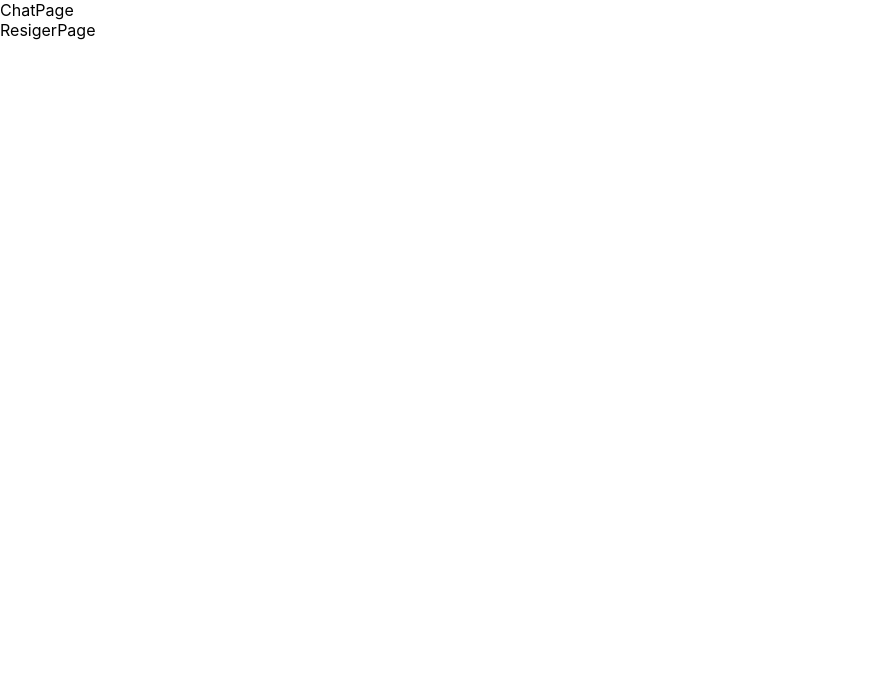
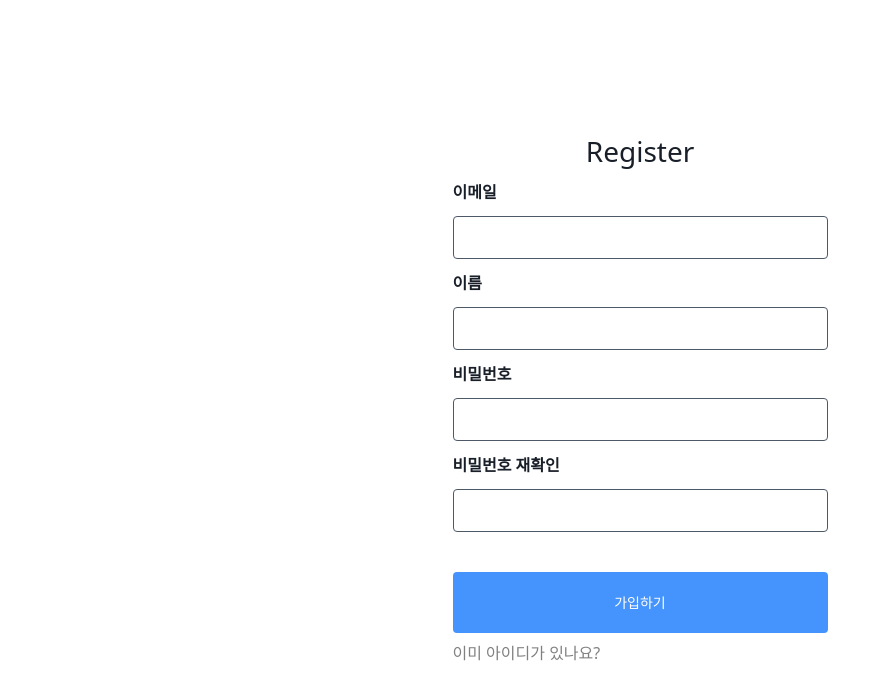
Before and after one commit to meteor-or/chattingapp, a React (Create React App) app: page /register in a window 1280 px wide. Shown: the top 700 px of the page, without its empty margins (0-890 px from the left). Built offline with nearby package versions, Linux system fonts and the light colour scheme.

Commit message:
Feat: register page
회원가입 페이지와 파이어베이스를 연동

```diff
--- a/package.json
+++ b/package.json
@@ -7,10 +7,16 @@
     "@testing-library/react": "^11.1.0",
     "@testing-library/user-event": "^12.1.10",
     "@types/react-router-dom": "^5.3.2",
+    "bootstrap": "^5.1.3",
     "create-react-app": "^4.0.3",
     "firebase": "^9.5.0",
+    "firebase-admin": "^10.0.0",
+    "md5": "^2.3.0",
     "react": "^17.0.2",
+    "react-bootstrap": "^2.0.2",
     "react-dom": "^17.0.2",
+    "react-hook-form": "^7.20.2",
+    "react-icons": "^4.3.1",
     "react-redux": "^7.2.6",
     "react-router-dom": "^6.0.2",
     "react-scripts": "^3.4.4",
--- a/public/index.html
+++ b/public/index.html
@@ -10,7 +10,7 @@
       content="Web site created using create-react-app"
     />
 
-    <title>React App</title>
+    <title>Chatting App</title>
   </head>
   <body>
     <div id="root"></div>
--- a/src/App.js
+++ b/src/App.js
@@ -9,7 +9,6 @@ import RegisterPage from "./components/RegisterPage/RegisterPage";
 function App() {
   return (
     <Router>
-      <ChatPage />
       <Routes>
         <Route path="/" exact={true} element={<ChatPage />} />
         <Route path="/login" element={<LoginPage />} />
--- a/src/components/LoginPage/LoginPage.js
+++ b/src/components/LoginPage/LoginPage.js
@@ -1,7 +1,22 @@
 import React from "react";
 
 function LoginPage() {
-  return <div>LoginPage</div>;
+  return (
+    <div className="auth-wrapper">
+      <div style={{ textAlign: "center" }}>
+        <h3>Login</h3>
+      </div>
+      <form>
+        <label>이메일</label>
+        <input name="email" type="email" />
+
+        <label>비밀번호</label>
+        <input name="password" type="password" />
+
+        <input type="submit" value="로그인하기" />
+      </form>
+    </div>
+  );
 }
 
 export default LoginPage;
--- a/src/components/RegisterPage/RegisterPage.js
+++ b/src/components/RegisterPage/RegisterPage.js
@@ -1,7 +1,129 @@
-import React from "react";
+import React, { useState, useRef } from "react";
+import { Link } from "react-router-dom";
+import { useForm } from "react-hook-form";
+import firebase from "../../firebase";
+import md5 from "md5";
 
 function RegisterPage() {
-  return <div>ResigerPage</div>;
+  const {
+    register,
+    watch,
+    formState: { errors },
+    handleSubmit,
+  } = useForm();
+  const [errorFromSubmit, setErrorFromSubmit] = useState("");
+  const [loading, setLoading] = useState(false);
+  const onSubmit = async (data) => {
+    try {
+      setLoading(true);
+      let createdUser = await firebase
+        .auth()
+        .createUserWithEmailAndPassword(data.email, data.password);
+      console.log("createdUser", createdUser);
+
+      await createdUser.user.updateProfile({
+        displayName: data.name,
+        photoURL: `http:gravatar.com/avatar/${md5(
+          createdUser.user.email
+        )}?d=identicon`,
+      });
+
+      //Firebase 데이터베이스에 저장해주기
+      await firebase.database().ref("users").child(createdUser.user.uid).set({
+        name: createdUser.user.displayName,
+        image: createdUser.user.photoURL,
+      });
+
+      setLoading(false);
+    } catch (error) {
+      setErrorFromSubmit(error.message);
+      setLoading(false);
+      setTimeout(() => {
+        setErrorFromSubmit("");
+      }, 5000);
+    }
+  };
+
+  const password = useRef();
+  password.current = watch("password");
+  /* useRef로 비밀번호 기억해두기!
+    Js에서는 querySelector로 Dom을 선택하지만 리액트에서는 ref로 선택한다
+    1. 클래스 컴포넌트 -> React.CreatRef
+    2. 함수영 컴포넌트 -> useRef
+
+    방법
+    1. ref를 생성하고
+    2. watch를 이용해서 password 필드 값을 가져오고
+    3. 가져온 password 값을 ref.current에 넣어주기
+  */
+  return (
+    <div className="auth-wrapper">
+      <div style={{ textAlign: "center" }}>
+        <h3>Register</h3>
+      </div>
+
+      {/* 회원 가입 폼 */}
+      <form onSubmit={handleSubmit(onSubmit)}>
+        {/* 이메일 */}
+        <label>이메일</label>
+        <input
+          name="email"
+          type="email"
+          {...register("email", { required: true, pattern: /^\S+@\S+$/i })}
+        />
+        {errors.email && <p>이메일이 비었어요!</p>}
+        {/* 이름! */}
+        <label>이름</label>
+        <input
+          name="name"
+          {...register("name", { required: true, maxLength: 10 })}
+        />
+        {/* 이름 각 유효성에 맞게 에러문구 출력 1.필수 2.최대길이 */}
+        {errors.name && errors.name.type === "required" && (
+          <p>이름이 비었어요!</p>
+        )}
+        {errors.name && errors.name.type === "maxLength" && (
+          <p>이름이 너무 길어요😥 10자 이상으로 적어주세요!</p>
+        )}
+        {/* 비밀번호 */}
+        <label>비밀번호</label>
+        <input
+          name="password"
+          type="password"
+          {...register("password", { required: true, minLength: 10 })}
+        />
+        {errors.password && errors.password.type === "required" && (
+          <p>비밀번호가 비었어요!</p>
+        )}
+        {errors.password && errors.password.type === "minLength" && (
+          <p>비밀번호가이 너무 짧아요😥 10자 이상으로 적어주세요!</p>
+        )}
+        {/* 비밀번호 재확인 */}
+        <label>비밀번호 재확인</label>
+        <input
+          name="password_comfirm"
+          type="password"
+          {...register("password_comfirm", {
+            required: true,
+            validate: (value) => value === password.current, //password === password.current
+          })}
+        />{" "}
+        {errors.password_comfirm &&
+          errors.password_comfirm.type === "required" && (
+            <p>비밀번호를 다시 적어주세요!</p>
+          )}{" "}
+        {errors.password_comfirm &&
+          errors.password_comfirm.type === "validate" && (
+            <p>비밀번호가 같지 않아요</p>
+          )}
+        {errorFromSubmit && <p>{errorFromSubmit}</p>}
+        <input type="submit" value="가입하기" disabled={loading} />
+        <Link style={{ color: "gray", textDecoration: "none" }} to="/login">
+          이미 아이디가 있나요?
+        </Link>
+      </form>
+    </div>
+  );
 }
 
 export default RegisterPage;
--- a/src/firebase.js
+++ b/src/firebase.js
@@ -1,14 +1,8 @@
-// Import the functions you need from the SDKs you need
-import { initializeApp } from "firebase/app";
-import "firebase/auth";
-import "firebase/database";
-import "firebase/storage";
+import firebase from "firebase/compat/app";
+import "firebase/compat/auth";
+import "firebase/compat/database";
+import "firebase/compat/storage";
 
-// TODO: Add SDKs for Firebase products that you want to use
-// https://firebase.google.com/docs/web/setup#available-libraries
-
-// Your web app's Firebase configuration
-// For Firebase JS SDK v7.20.0 and later, measurementId is optional
 const firebaseConfig = {
   apiKey: "AIzaSyCsdifbnp_rXt9tLzsnr9XF4QKGQLFzH30",
   authDomain: "chattingapp-7a4b8.firebaseapp.com",
@@ -17,7 +11,11 @@ const firebaseConfig = {
   messagingSenderId: "48843628539",
   appId: "1:48843628539:web:c10f8fa5b61a6ef07ef55e",
   measurementId: "G-RJ78CJ1F5L",
+  databaseURL:
+    "https://chattingapp-7a4b8-default-rtdb.asia-southeast1.firebasedatabase.app",
 };
 
 // Initialize Firebase
-const app = initializeApp(firebaseConfig);
+firebase.initializeApp(firebaseConfig);
+
+export default firebase;
--- a/src/index.css
+++ b/src/index.css
@@ -1,13 +1,223 @@
-body {
-  margin: 0;
-  font-family: -apple-system, BlinkMacSystemFont, 'Segoe UI', 'Roboto', 'Oxygen',
-    'Ubuntu', 'Cantarell', 'Fira Sans', 'Droid Sans', 'Helvetica Neue',
-    sans-serif;
-  -webkit-font-smoothing: antialiased;
-  -moz-osx-font-smoothing: grayscale;
+/*=============== GOOGLE FONTS ===============*/
+@import url("https://fonts.googleapis.com/css2?family=Poppins:wght@400;500;600;900&display=swap");
+
+/*=============== VARIABLES CSS ===============*/
+:root {
+  --header-height: 3.5rem;
+
+  /*========== Colors ==========*/
+  --title-color: #191f28;
+  --text-color-default: #4e5968;
+  --text-color-light: #8b95a1;
+  --blue-light: #c9e2ff;
+  --blue-medium: #4593fc;
+  --blue-default: #1b64da;
+  --red: #d22030;
+  --white: #fff;
+
+  /*========== Font and typography ==========*/
+  --body-font: "Poppins", sans-serif;
+  --biggest-font-size: 2rem;
+  --h1-font-size: 1.5rem;
+  --h2-font-size: 1.25rem;
+  --h3-font-size: 1rem;
+  --normal-font-size: 0.938rem;
+  --small-font-size: 0.813rem;
+  --smaller-font-size: 0.75rem;
+
+  /*========== Font weight ==========*/
+  --font-medium: 500;
+  --font-semi-bold: 600;
+  --font-black: 900;
+
+  /*========== Margenes Bottom ==========*/
+  --mb-0-25: 0.25rem;
+  --mb-0-5: 0.5rem;
+  --mb-0-75: 0.75rem;
+  --mb-1: 1rem;
+  --mb-1-5: 1.5rem;
+  --mb-2: 2rem;
+  --mb-2-5: 2.5rem;
+
+  /*========== z index ==========*/
+  --z-tooltip: 10;
+  --z-fixed: 100;
 }
 
-code {
-  font-family: source-code-pro, Menlo, Monaco, Consolas, 'Courier New',
-    monospace;
+/* Responsive typography */
+@media screen and (min-width: 992px) {
+  :root {
+    --biggest-font-size: 4rem;
+    --h1-font-size: 2.25rem;
+    --h2-font-size: 1.5rem;
+    --h3-font-size: 1.25rem;
+    --normal-font-size: 1rem;
+    --small-font-size: 0.875rem;
+    --smaller-font-size: 0.813rem;
+  }
 }
+
+/*=============== BASE ===============*/
+* {
+  box-sizing: border-box;
+  padding: 0;
+  margin: 0;
+}
+
+html {
+  scroll-behavior: smooth;
+}
+
+body {
+  margin: var(--header-height) 0 0 0;
+  font-family: var(--body-font);
+  font-size: var(--normal-font-size);
+  color: var(--text-color);
+}
+
+h1,
+h2,
+h3,
+h4 {
+  color: var(--title-color);
+  font-weight: var(--font-semi-bold);
+}
+
+ul {
+  list-style: none;
+}
+
+a {
+  text-decoration: none;
+}
+
+img {
+  max-width: 100%;
+  height: auto;
+}
+button,
+input {
+  border: none;
+  outline: none;
+}
+
+button {
+  cursor: pointer;
+  font-family: var(--body-font);
+  font-size: var(--normal-font-size);
+}
+
+/*===============  ===============*/
+
+.auth-wrapper {
+  display: flex;
+  flex-direction: column;
+  min-height: 100vh;
+  justify-content: center;
+}
+.auth-wrapper form {
+  width: 375px;
+  margin: 0 auto;
+}
+
+.auth-wrappe h1 {
+  font-weight: 100;
+  color: white;
+  text-align: center;
+  padding-bottom: 10px;
+  border-bottom: 1px solid rgb(79, 98, 148);
+}
+
+.auth-wrapper .form {
+  background: #0e101c;
+  max-width: 400px;
+  margin: 0 auto;
+}
+
+.auth-wrapper p::before {
+  display: inline;
+  content: "⚠ ";
+}
+
+.auth-wrapper input {
+  display: block;
+  box-sizing: border-box;
+  width: 100%;
+  border-radius: 4px;
+  border: 1px solid var(--text-color-default);
+  padding: 10px 15px;
+  margin-bottom: var(--mb-0-5);
+  font-size: 14px;
+}
+
+.auth-wrapper label {
+  line-height: 2;
+  text-align: left;
+  display: block;
+  margin-bottom: var(--mb-0-5);
+  color: var(--title-color);
+  font-weight: bold;
+}
+
+.auth-wrapper button[type="submit"],
+input[type="submit"] {
+  background: var(--blue-medium);
+  color: var(--white);
+  text-transform: uppercase;
+  border: none;
+  margin-top: 40px;
+  padding: 20px;
+  font-weight: 100;
+}
+
+.auth-wrapper button[type="submit"]:hover,
+input[type="submit"]:hover {
+  background: var(--blue-default);
+}
+
+.auth-wrapper button[type="submit"]:active,
+input[type="button"]:active,
+input[type="submit"]:active {
+  border: 1px solid transparent;
+  opacity: 0.8;
+}
+
+.auth-wrapper input:disabled {
+  opacity: 0.4;
+}
+
+.auth-wrapper input[type="button"]:hover {
+  transition: 0.3s all;
+}
+
+.auth-wrapper button[type="submit"],
+input[type="button"],
+input[type="submit"] {
+  -webkit-appearance: none;
+}
+
+.auth-wrapper button[type="button"] {
+  display: block;
+  appearance: none;
+  background: #333;
+  color: white;
+  border: none;
+  text-transform: uppercase;
+  padding: 10px 20px;
+  border-radius: 4px;
+}
+
+.auth-wrapper hr {
+  margin-top: 30px;
+}
+
+.auth-wrapper button {
+  display: block;
+  appearance: none;
+  margin-top: 40px;
+  border: 1px solid #333;
+  margin-bottom: 20px;
+  text-transform: uppercase;
+  padding: 10px 20px;
+  border-radius: 4px;
+}
--- a/src/index.js
+++ b/src/index.js
@@ -7,6 +7,7 @@ import { createStore, applyMiddleware } from "redux";
 import promiseMiddleware from "redux-promise";
 import ReduxThunk from "redux-thunk";
 import Reducer from "./redux/reducer";
+import "bootstrap/dist/css/bootstrap.min.css";
 
 const createStoreWithMiddleware = applyMiddleware(
   promiseMiddleware,
```
Also changed, not shown: 2 other files (tests, documents, lock files or other folders).
